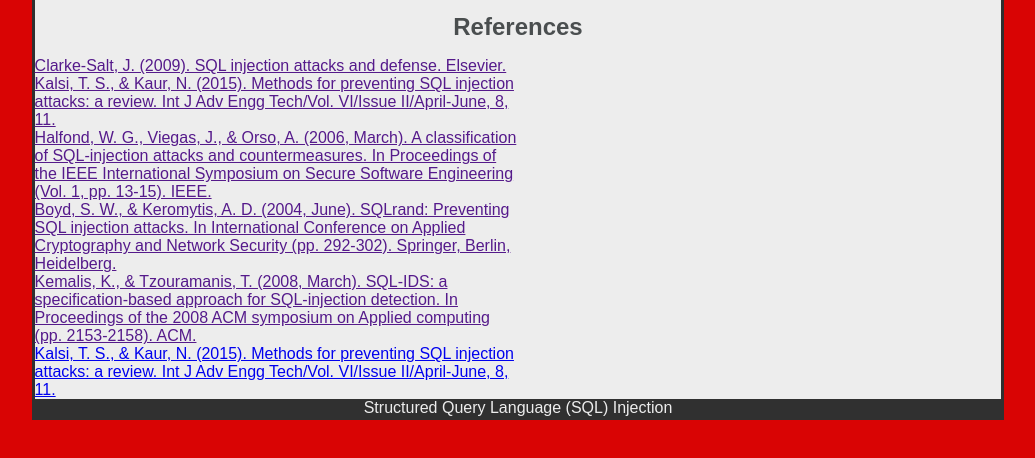
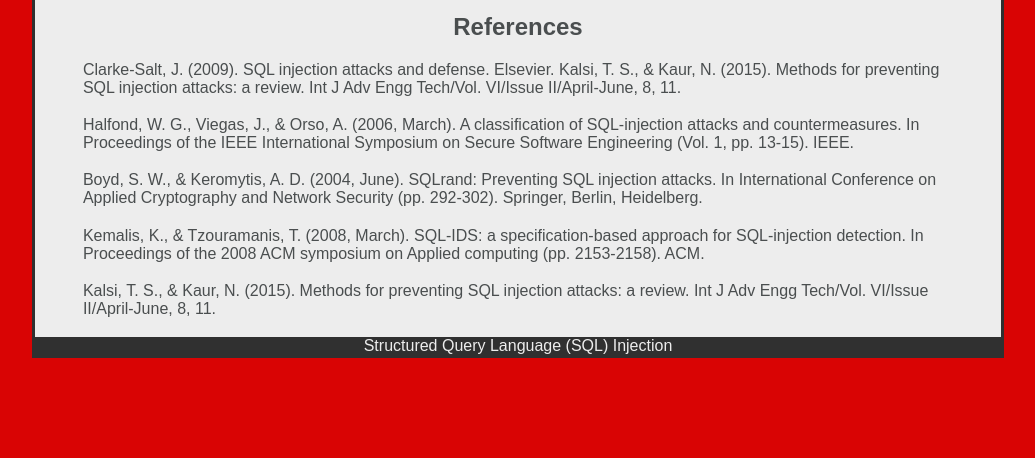
Before and after one commit to DKelley989/SQL-Injection-Project, a plain HTML site: page reference.html in a window 1280 px wide. Shown: the part 242-700 px from the top of the page, without its empty margins (122-1157 px from the left). Drawn offline with Linux system fonts and the light colour scheme.

Commit message:
Styled the reference
Made the references centered and colored them. Used pseudo classes to set color changing on condition.

```diff
--- a/base.css
+++ b/base.css
@@ -81,10 +81,19 @@ footer {
     color: #EDEDED;
     text-align: center;
 }
+/* This sets the text colors and creates a small section at the bottom of the page that has a title of this essay. */
 
 body>a {
     display:grid;
-    grid-template-columns:1fr 1fr;
+    grid-template-columns:1fr 0fr;
+    margin: 2% 5% 2% 5%;
+    color: #4A4E4F;
 }
 
-/* This sets the text colors and creates a small section at the bottom of the page that has a title of this essay. */
+body>a:link, body>a:visited {
+    text-decoration: none;
+}
+
+body>a:hover, body>a:active {
+    color: #AB0505;
+}
```
